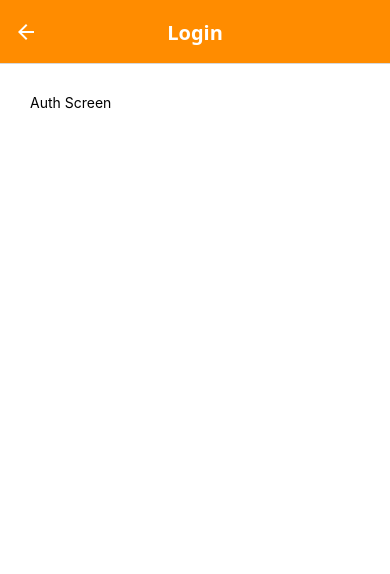
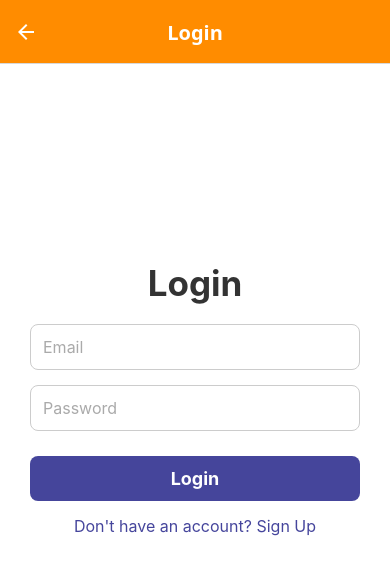
Before and after one commit to Aya-777/Notes-app, a React Native app: screen /Login in a window 390 px wide. Shown: the top 574 px of the page. Built offline with nearby package versions, Linux system fonts and the light colour scheme; no server answers.

Commit message:
Style the login screen

```diff
--- a/src/screens/LoginScreen.jsx
+++ b/src/screens/LoginScreen.jsx
@@ -1,9 +1,65 @@
-import {View, Text, StyleSheet} from 'react-native';
+import {useState} from "react";
+import {View, Text, StyleSheet, TextInput, TouchableOpacity} from 'react-native';
 
 const AuthScreen = () => {
+
+  const [email, setEmail] = useState('');
+  const [password, setPassword] = useState('');
+  const [confirmPassword, setConfirmPassword] = useState('');
+  const [isRegistering, setIsRegistering] = useState(false);
+  const [error, setError] = useState('');
+
   return(
     <View style={styles.container}>
-      <Text>Auth Screen</Text>
+
+      <View style={styles.content}>
+        <Text style={styles.header}>
+          {isRegistering ? 'Sign Up' : 'Login'}
+        </Text>
+
+        {error ? <Text style={styles.error}>{error}</Text> : null}
+
+        <TextInput style={styles.input}
+        placeholder="Email"
+        placeholderTextColor="#aaa"
+        value={email}
+        onChangeText={setEmail}
+        autoCapitalize="none"
+        keyboardType="email-address"
+        />
+        <TextInput style={styles.input}
+        placeholder="Password"
+        placeholderTextColor="#aaa"
+        value={password}
+        onChangeText={setPassword}
+        secureTextEntry
+        />
+        {isRegistering && (
+          <TextInput style={styles.input}
+          placeholder="Confirm Password"
+          placeholderTextColor="#aaa"
+          value={confirmPassword}
+          onChangeText={setConfirmPassword}
+          secureTextEntry
+        />)}
+
+        <TouchableOpacity
+        style={styles.button}>
+          <Text style={styles.buttonText}>
+            {isRegistering ? 'Sign Up' : 'Login'}
+          </Text>
+        </TouchableOpacity>
+
+        <TouchableOpacity onPress={() => setIsRegistering(!isRegistering)}>
+          <Text
+          style={styles.switchText}
+          adjustsFontSizeToFit={true}
+          numberOfLines={1}>
+            {isRegistering ? 'Already have an account? Login' : "Don't have an account? Sign Up"}
+          </Text>
+        </TouchableOpacity>
+
+      </View>
     </View>
   );
 };
@@ -11,9 +67,54 @@ const AuthScreen = () => {
 const styles = StyleSheet.create({
   container: {
     flex: 1,
+    backgroundColor: '#fff',
+  },
+  content: {
+    flex: 1,
+    justifyContent: 'center',
+    alignItems: 'center',
     padding: 20,
-    backgroundColor: '#fff',
-  }
+    transform: [{ translateY: -60 }], // slight upward shift
+  },
+  header:{
+    fontSize: 35,
+    fontWeight: 'bold',
+    marginBottom: 20,
+    color: '#333'
+  },
+  input: {
+    width: '100%',
+    padding: 12,
+    borderWidth: 1,
+    borderColor: '#ddd',
+    borderRadius: 8,
+    marginBottom: 15,
+    borderColor: '#ccc',
+    fontSize: 16,
+  },
+  button: {
+    backgroundColor: '#007b',
+    paddingVertical: 12,
+    borderRadius: 8,
+    width: '100%',
+    alignItems: 'center',
+    marginTop: 10,
+  },
+  buttonText:{
+    color: '#fff',
+    fontSize: 18,
+    fontWeight: 'bold',
+  },
+  switchText: {
+    color: '#007b',
+    marginTop: 15,
+    fontSize: 16,
+  },
+  error: {
+    color: 'red',
+    marginBottom: 10,
+    fontSize: 16,
+  },
 });
 
 export default AuthScreen;
```
